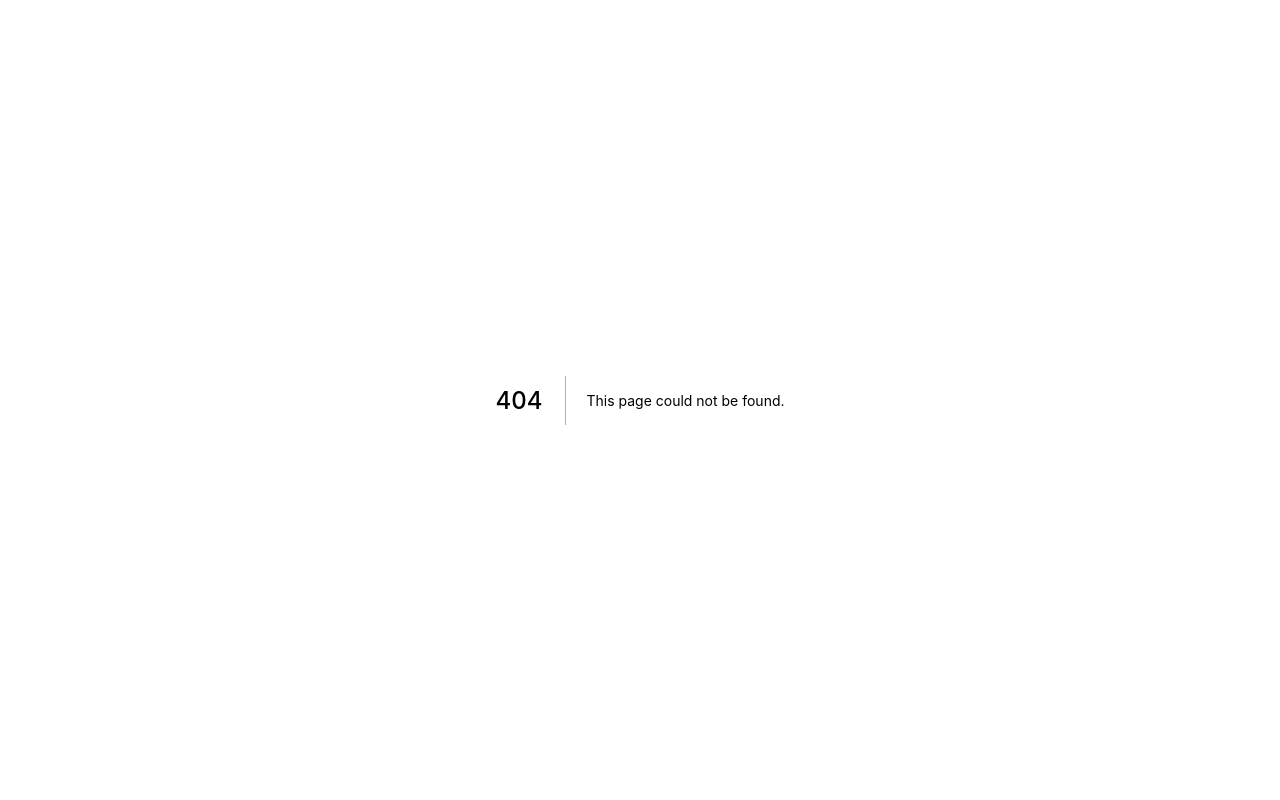
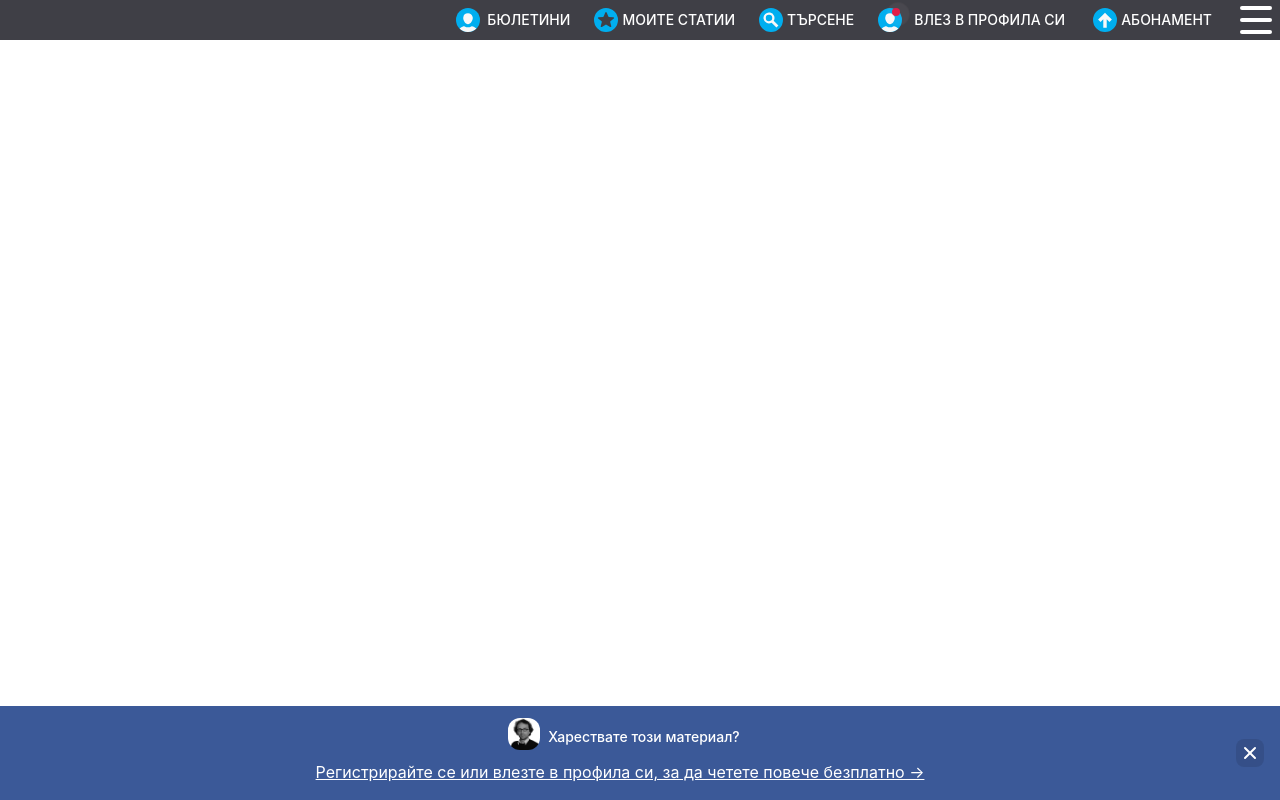
Before and after one commit to doberman1551/demoNav, a Next.js app: page /article in a window 1280 px wide. Before the commit this address had no page. Built offline with nearby package versions, Linux system fonts and the light colour scheme.

Commit message:
article bar

```diff
--- /dev/null
+++ b/components/BottomBar1.js
@@ -0,0 +1,36 @@
+function BottomBar1() {
+    return (
+        <div className="fixed inset-x-0 bottom-0">
+  <div className="relative px-4 py-3 text-white bg-bluebar pr-14">
+    <p className="text-sm font-medium text-left sm:text-center">
+      Харествате този материал?</p>
+       <p className="sm:text-center py-1">
+      <a className="underline sm:text-center" href="/alpinejs"> Регистрирайте се, за да четете повече безплатно &rarr; </a>
+      </p>
+
+    <button
+      aria-label="Close"
+      className="absolute p-1 transition -translate-y-1/2 rounded-lg top-1/2 right-4 bg-black/10 hover:bg-black/20"
+    >
+      <svg
+        xmlns="http://www.w3.org/2000/svg"
+        className="w-5 h-5"
+        viewBox="0 0 20 20"
+        fill="currentColor"
+      >
+        <path
+          fill-rule="evenodd"
+          d="M4.293 4.293a1 1 0 011.414 0L10 8.586l4.293-4.293a1 1 0 111.414 1.414L11.414 10l4.293 4.293a1 1 0 01-1.414 1.414L10 11.414l-4.293 4.293a1 1 0 01-1.414-1.414L8.586 10 4.293 5.707a1 1 0 010-1.414z"
+          clip-rule="evenodd"
+        />
+      </svg>
+    </button>
+  </div>
+</div>
+
+
+
+     );
+    }
+
+    export default BottomBar1;
--- /dev/null
+++ b/components/BottomBar2.js
@@ -0,0 +1,47 @@
+import Image from 'next/image';
+
+
+function BottomBar2() {
+    return (
+        <div className="fixed inset-x-0 bottom-0">
+  <div className="relative px-4 py-3 text-white bg-bluebar pr-14">
+    <div className="flex justify-center items-center">
+        <div className='px-2'>
+        <Image src='/aleks.png'  height={32} width={32} className='rounded-xl '/>
+        </div>
+        <p className="text-sm font-medium text-left sm:text-center">
+      Харествате този материал?</p>
+      </div>
+
+       <p className="sm:text-center py-1">
+      <a className="underline sm:text-center" href="https://www.capital.bg/"> Регистрирайте се или влезте в профила си, за да четете повече безплатно &rarr; </a>
+      </p>
+
+
+
+    <button
+      aria-label="Close"
+      className="absolute p-1 transition -translate-y-1/2 rounded-lg top-1/2 right-4 bg-black/10 hover:bg-black/20"
+    >
+      <svg
+        xmlns="http://www.w3.org/2000/svg"
+        className="w-5 h-5"
+        viewBox="0 0 20 20"
+        fill="currentColor"
+      >
+        <path
+          fill-rule="evenodd"
+          d="M4.293 4.293a1 1 0 011.414 0L10 8.586l4.293-4.293a1 1 0 111.414 1.414L11.414 10l4.293 4.293a1 1 0 01-1.414 1.414L10 11.414l-4.293 4.293a1 1 0 01-1.414-1.414L8.586 10 4.293 5.707a1 1 0 010-1.414z"
+          clip-rule="evenodd"
+        />
+      </svg>
+    </button>
+  </div>
+</div>
+
+
+
+     );
+    }
+
+    export default BottomBar2;
--- /dev/null
+++ b/pages/article.js
@@ -0,0 +1,16 @@
+import Nav from '../components/Nav'
+import BottomBar1 from '../components/BottomBar1';
+import BottomBar2 from '../components/BottomBar2';
+
+export default function article() {
+return (
+    <div>
+
+      <Nav/>
+
+      <BottomBar2/>
+
+
+    </div>
+    )
+}
--- a/tailwind.config.js
+++ b/tailwind.config.js
@@ -7,7 +7,11 @@ module.exports = {
 
   ],
   theme: {
-    extend: {},
+    extend: {
+      colors:{
+        bluebar:"#3B5998"
+      }
+    },
   },
   plugins: [],
 }
```
Also changed, not shown: pages/index.js (+2 -5 lines), public/aleks.png (added).
